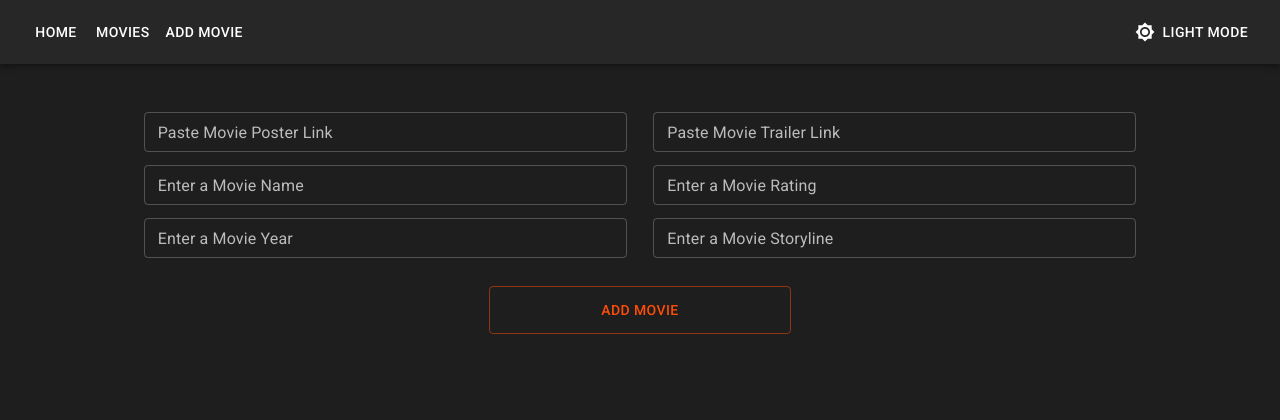
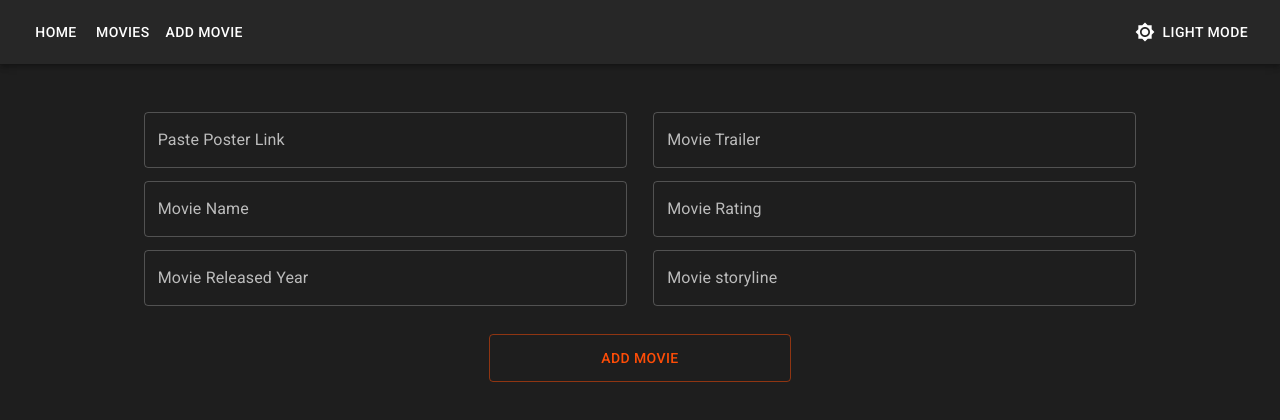
Before and after one commit to Vikii-5/movie-app-mui, a React (Create React App) app: page /add-movie in a window 1280 px wide. Shown: the top 420 px of the page. Built offline with nearby package versions, Linux system fonts and the light colour scheme; a web font is replaced by a local one.

Commit message:
Yup validation added

```diff
--- a/package.json
+++ b/package.json
@@ -11,11 +11,13 @@
     "@testing-library/jest-dom": "^5.16.1",
     "@testing-library/react": "^12.1.2",
     "@testing-library/user-event": "^13.5.0",
+    "formik": "^2.2.9",
     "react": "^17.0.2",
     "react-dom": "^17.0.2",
     "react-router-dom": "^5.3.0",
     "react-scripts": "5.0.0",
-    "web-vitals": "^2.1.2"
+    "web-vitals": "^2.1.2",
+    "yup": "^0.32.11"
   },
   "scripts": {
     "start": "react-scripts start",
--- a/src/AddMovie.js
+++ b/src/AddMovie.js
@@ -1,104 +1,159 @@
-import { useState, useEffect } from "react";
+import { useState } from "react";
 import { useHistory } from "react-router-dom";
 import { Button, TextField, Snackbar } from "@mui/material";
+import { useFormik } from "formik";
+import * as yup from "yup";
+
+export const formValidationSchema = yup.object({
+  poster: yup
+    .string()
+    .min(4, "Poster link must be minimum 4 characters long")
+    .required("Poster link is required"),
+  trailer: yup
+    .string()
+    .min(4, "Trailer link must be minimum 4 characters long")
+    .required("Trailer link is required"),
+  name: yup.string().required("Movie name is required"),
+  rating: yup
+    .number("Please enter a rating between 0 and 10")
+    .min(0, "Rating must be at least 0")
+    .max(10, "Rating must be at most 10")
+    .required("Rating is required"),
+  year: yup
+    .number("Please enter a movie released year")
+    .min(1950, "Year must be from 1950")
+    .max(2050, "Year must be before 2050")
+    .required("Movie released is required"),
+  storyline: yup
+    .string()
+    .min(20, "Summary must be at least 20 characters long")
+    .required("Summary is required"),
+
+});
 
 export function AddMovie() {
-
   const history = useHistory();
-  const [movieDetails, setMoviedetails] = useState([]);
-
-  const [poster, setPoster] = useState("");
-  const [name, setName] = useState("");
-  const [rating, setRating] = useState("");
-  const [year, setYear] = useState("");
-  const [storyline, setStoryline] = useState("");
-  const [trailer, setTrailer] = useState("");
   const [open, setOpen] = useState(false);
 
-  const newMovie = { poster, name, rating, year, storyline, trailer };
-
-  const addMovie = () => {
+  const { handleSubmit, handleBlur, handleChange, values, errors, touched } =
+    useFormik({
+      initialValues: {
+        poster: "",
+        trailer: "",
+        name: "",
+        rating: "",
+        year: "",
+        storyline: "",
+      },
+      validationSchema: formValidationSchema,
+      onSubmit: (newMovie) => {
+        console.log("onSubmit", newMovie);
         fetch("https://6197229daf46280017e7e453.mockapi.io/movie", {
           method: "POST",
-      headers: {"Content-Type": "application/json"},
-      body: JSON.stringify(newMovie)
-    })
-    .then(() => console.log(newMovie))
-  }
+          headers: { "Content-Type": "application/json" },
+          body: JSON.stringify(newMovie),
+        }).then(() => {
+          history.push("/movies");
+        });
+      },
+    });
 
   return (
     <section className="add-movie">
       <div className="input-container">
-        <div className="movie-inputs">
+        <form onSubmit={handleSubmit} className="movie-inputs">
+
             <TextField
-            id="outlined-basic"
-            label="Paste Movie Poster Link"
+              id="poster"
+              name="poster"
+              onBlur={handleBlur}
+              onChange={handleChange}
+              value={values.poster}
+              label="Paste Poster Link"
               variant="outlined"
-            size="small"
-            type="url"
-            value={poster}
-            onChange={(event) => setPoster(event.target.value)}
+              error={errors.poster && touched.poster}
+              helperText={errors.poster && touched.poster ? errors.poster : ""}
             />
 
             <TextField
-            id="outlined-basic"
-            label="Paste Movie Trailer Link"
+              id="trailer"
+              name="trailer"
+              onBlur={handleBlur}
+              onChange={handleChange}
+              value={values.trailer}
+              label="Movie Trailer"
               variant="outlined"
-            size="small"
-            type="url"
-            value={trailer}
-            onChange={(event) => setTrailer(event.target.value)}
+              error={errors.trailer && touched.trailer}
+              helperText={
+                errors.trailer && touched.trailer ? errors.trailer : ""
+              }
+              poster
             />
 
             <TextField
-            id="outlined-basic"
-            label="Enter a Movie Name"
+              id="name"
+              name="name"
+              onBlur={handleBlur}
+              onChange={handleChange}
+              value={values.name}
+              label="Movie Name"
               variant="outlined"
-            size="small"
-            type="text"
-            value={name}
-            onChange={(event) => setName(event.target.value)}
+              error={errors.name && touched.name}
+              helperText={errors.name && touched.name ? errors.name : ""}
             />
 
             <TextField
-            id="outlined-basic"
-            label="Enter a Movie Rating"
+              id="rating"
+              name="rating"
+              onBlur={handleBlur}
+              onChange={handleChange}
+              value={values.rating}
+              label="Movie Rating"
               variant="outlined"
-            size="small"
-            type="number"
-            value={rating}
-            onChange={(event) => setRating(event.target.value)}
-            min="1"
-            max="10"
+              error={errors.rating && touched.rating}
+              helperText={errors.rating && touched.rating ? errors.rating : ""}
             />
 
             <TextField
-            id="outlined-basic"
-            label="Enter a Movie Year"
+              id="year"
+              name="year"
+              onBlur={handleBlur}
+              onChange={handleChange}
+              value={values.year}
+              label="Movie Released Year"
               variant="outlined"
-            size="small"
-            type="number"
-            value={year}
-            onChange={(event) => setYear(event.target.value)}
-            min="1950"
-            max="2030"
+              error={errors.year && touched.year}
+              helperText={errors.year && touched.year ? errors.year : ""}
             />
 
             <TextField
-            id="outlined-basic"
-            label="Enter a Movie Storyline"
+              id="storyline"
+              name="storyline"
+              onBlur={handleBlur}
+              onChange={handleChange}
+              value={values.storyline}
+              label="Movie storyline"
               variant="outlined"
-            size="small"
-            type="text"
-            value={storyline}
-            onChange={(event) => setStoryline(event.target.value)}
-            maxLength="150"
+              error={errors.storyline && touched.storyline}
+              helperText={
+                errors.storyline && touched.storyline ? errors.storyline : ""
+              }
             />
 
             <div className="add-button">
               <Button
                 variant="outlined"
-              onClick={() => {addMovie(); setOpen(true); history.push("/movies")}}
+                type="submit"
+                // onClick={() => {
+
+                //   fetch("https://6197229daf46280017e7e453.mockapi.io/movie", {
+                //     method: "POST",
+                //     headers: { "Content-Type": "application/json" },
+                //     body: JSON.stringify(newMovie),
+                //   }).then(() => {
+                //     history.push("/movies");
+                //   });
+                // }}
                 // {() => {
                 //   setMoviedetails([
                 //     ...movieDetails,
@@ -119,7 +174,7 @@ export function AddMovie() {
                 onClose={() => setOpen(false)}
               />
             </div>
-        </div>
+          </form>
       </div>
     </section>
   );
--- a/src/App.js
+++ b/src/App.js
@@ -195,10 +195,7 @@ export default function App() {
             </Route>
 
             <Route path="/edit-movies/:id">
-              <EditMovies
-                movieDetails={movieDetails}
-                setMoviedetails={setMoviedetails}
-              />
+              <EditMovies />
             </Route>
 
             <Route path="**">
--- a/src/EditMovies.js
+++ b/src/EditMovies.js
@@ -1,22 +1,46 @@
-import { useState } from "react";
+import { useState, useEffect } from "react";
 import { useParams, useHistory } from "react-router-dom";
 import { Button } from "@mui/material";
 import { TextField, Snackbar } from "@mui/material";
+import { useFormik } from "formik";
+import { formValidationSchema } from "./AddMovie";
 
-export function EditMovies({ movieDetails, setMoviedetails }) {
-
+export function EditMovies() {
   //Getting the id details from the url using useParams hook
   const { id } = useParams();
-  const movies = movieDetails[id];
+  const [movie, setMovie] = useState(null);
 
+  const getMovie = () => {
+    fetch("https://6197229daf46280017e7e453.mockapi.io/movie/" + id, {
+      method: "GET",
+    })
+      .then((data) => data.json())
+      .then((mov) => setMovie(mov));
+  };
+
+  useEffect(getMovie, []);
+
+  return movie ? <EditMovieForm movie={movie} /> : "";
+}
+
+function EditMovieForm({ movie }) {
   const history = useHistory();
 
-  const [poster, setPoster] = useState(movies.poster);
-  const [name, setName] = useState(movies.name);
-  const [rating, setRating] = useState(movies.rating);
-  const [year, setYear] = useState(movies.year);
-  const [storyline, setStoryline] = useState(movies.storyline);
-  const [trailer, setTrailer] = useState(movies.trailer);
+  const { handleSubmit, handleBlur, handleChange, values, errors, touched } =
+    useFormik({
+      initialValues: movie,
+      validationSchema: formValidationSchema,
+      onSubmit: (updatedMovie) => {
+        console.log("onSubmit", updatedMovie);
+        fetch("https://6197229daf46280017e7e453.mockapi.io/movie/" + movie.id, {
+          method: "PUT",
+          headers: { "Content-Type": "application/json" },
+          body: JSON.stringify(updatedMovie),
+        }).then(() => {
+          history.push("/movies");
+        });
+      },
+    });
 
   //Snackbar initial state
   const [open, setOpen] = useState(false);
@@ -24,84 +48,104 @@ export function EditMovies({ movieDetails, setMoviedetails }) {
   return (
     <section className="edit-movie">
       <div className="input-container">
-        <div className="movie-inputs">
+        <form onSubmit={handleSubmit} className="movie-inputs">
           <TextField
-            id="outlined-basic"
-            label="Paste Movie Poster Link"
+            id="poster"
+            name="poster"
+            onBlur={handleBlur}
+            onChange={handleChange}
+            value={values.poster}
+            label="Paste Poster Link"
             variant="outlined"
-            size="small"
-            type="url"
-            defaultValue={poster}
-            onChange={(event) => setPoster(event.target.value)}
+            error={errors.poster && touched.poster}
+            helperText={errors.poster && touched.poster ? errors.poster : ""}
           />
 
           <TextField
-            id="outlined-basic"
-            label="Paste Movie Trailer Link"
+            id="trailer"
+            name="trailer"
+            onBlur={handleBlur}
+            onChange={handleChange}
+            value={values.trailer}
+            label="Movie Trailer"
             variant="outlined"
-            size="small"
-            type="url"
-            value={trailer}
-            onChange={(event) => setTrailer(event.target.value)}
+            error={errors.trailer && touched.trailer}
+            helperText={errors.trailer && touched.trailer ? errors.trailer : ""}
+            poster
           />
 
           <TextField
-            id="outlined-basic"
-            label="Enter a Movie Name"
+            id="name"
+            name="name"
+            onBlur={handleBlur}
+            onChange={handleChange}
+            value={values.name}
+            label="Movie Name"
             variant="outlined"
-            size="small"
-            type="text"
-            defaultValue={name}
-            onChange={(event) => setName(event.target.value)}
+            error={errors.name && touched.name}
+            helperText={errors.name && touched.name ? errors.name : ""}
           />
 
           <TextField
-            id="outlined-basic"
-            label="Enter a Movie Rating"
+            id="rating"
+            name="rating"
+            onBlur={handleBlur}
+            onChange={handleChange}
+            value={values.rating}
+            label="Movie Rating"
             variant="outlined"
-            size="small"
-            type="number"
-            defaultValue={rating}
-            onChange={(event) => setRating(event.target.value)}
-            min="1"
-            max="10"
+            error={errors.rating && touched.rating}
+            helperText={errors.rating && touched.rating ? errors.rating : ""}
           />
 
           <TextField
-            id="outlined-basic"
-            label="Enter a Movie Year"
+            id="year"
+            name="year"
+            onBlur={handleBlur}
+            onChange={handleChange}
+            value={values.year}
+            label="Movie Released Year"
             variant="outlined"
-            size="small"
-            type="text"
-            defaultValue={year}
-            onChange={(event) => setYear(event.target.value)}
-            min="1950"
-            max="2030"
+            error={errors.year && touched.year}
+            helperText={errors.year && touched.year ? errors.year : ""}
           />
 
           <TextField
-            id="outlined-basic"
-            label="Enter a Movie Storyline"
+            id="storyline"
+            name="storyline"
+            onBlur={handleBlur}
+            onChange={handleChange}
+            value={values.storyline}
+            label="Movie storyline"
             variant="outlined"
-            size="small"
-            type="text"
-            defaultValue={storyline}
-            onChange={(event) => setStoryline(event.target.value)}
-            maxLength="150"
+            error={errors.storyline && touched.storyline}
+            helperText={
+              errors.storyline && touched.storyline ? errors.storyline : ""
+            }
           />
 
           <div className="add-button">
             <Button
               variant="outlined"
-              onClick={() => {
-                //Updating the movie details to the movieDetails array
-                const updatedMovie = { poster, name, rating, year, storyline };
-                const updatedMovieDetails = [...movieDetails];
-                updatedMovieDetails[id] = updatedMovie;
-                setMoviedetails(updatedMovieDetails);
-                setOpen(true);
-                history.push("/movies");
-              }}
+              type="submit"
+              // onClick={() => {
+              //   const updatedMovie = { poster, name, rating, year, storyline, trailer };
+              //   fetch("https://6197229daf46280017e7e453.mockapi.io/movie/" + movie.id, {
+              //   method: "PUT",
+              //   headers: {"Content-Type": "application/json"},
+              //   body: JSON.stringify(updatedMovie)
+              //   })
+              //   .then(() => {history.push("/movies")})
+              // }}
+              // {() => {
+              //   //Updating the movie details to the movieDetails array
+              //   const updatedMovie = { poster, name, rating, year, storyline };
+              //   const updatedMovieDetails = [...movieDetails];
+              //   updatedMovieDetails[id] = updatedMovie;
+              //   setMoviedetails(updatedMovieDetails);
+              //   setOpen(true);
+              //   history.push("/movies");
+              // }}
             >
               Update Movie
             </Button>
@@ -114,7 +158,7 @@ export function EditMovies({ movieDetails, setMoviedetails }) {
               onClose={() => setOpen(false)}
             />
           </div>
-        </div>
+        </form>
       </div>
     </section>
   );
--- a/src/MovieDetails.js
+++ b/src/MovieDetails.js
@@ -7,18 +7,18 @@ export function MovieDetails() {
 
   const [movieDetails, setMoviedetails] = useState([]);
 
-  const getMovie = () => {
+  const getMovies = () => {
     fetch("https://6197229daf46280017e7e453.mockapi.io/movie", {method:"GET"})
     .then(data => data.json())
     .then(movie => setMoviedetails(movie))
   }
 
-  useEffect(getMovie, []);
+  useEffect(getMovies, []);
 
   const deleteMovie = (id) => {
     fetch("https://6197229daf46280017e7e453.mockapi.io/movie/" + id, {method:"DELETE"})
     .then(data => data.json())
-    .then(() => getMovie())
+    .then(() => getMovies())
   }
 
   return (
--- a/src/MovieInfo.js
+++ b/src/MovieInfo.js
@@ -9,13 +9,15 @@ export function MovieInfo() {
   const history = useHistory();
 
   const { id } = useParams();
-  const [movieDetails, setMoviedetails] = useState([]);
+  const [movie, setMovie] = useState({});
 
-  useEffect(() => {
+  const getMovie = () => {
     fetch("https://6197229daf46280017e7e453.mockapi.io/movie/" + id, {method:"GET"})
     .then(data => data.json())
-    .then(movie => setMoviedetails(movie))
-  }, [id]);
+    .then(movie => setMovie(movie))
+  }
+
+  useEffect(getMovie, []);
 
   return (
     <section className="movie-info">
@@ -24,7 +26,7 @@ export function MovieInfo() {
         <iframe
           width="100%"
           height="480"
-          src={movieDetails.trailer}
+          src={movie.trailer}
           title="YouTube video player"
           frameborder="0"
           allow="accelerometer; autoplay; clipboard-write; encrypted-media; gyroscope; picture-in-picture"
@@ -33,10 +35,10 @@ export function MovieInfo() {
 
         <div className="movie-info-container">
           <div className="movie-specs">
-            <h2>{movieDetails.name}</h2>
-            <h4> ⭐ {movieDetails.rating}</h4>
+            <h2>{movie.name}</h2>
+            <h4> ⭐ {movie.rating}</h4>
           </div>
-          <p> {movieDetails.storyline}</p>
+          <p> {movie.storyline}</p>
         </div>
 
         <Button onClick={() => history.goBack()} variant="outlined" startIcon={<ArrowBackIosIcon />}>
```
Also changed, not shown: 1 other file (tests, documents, lock files or other folders). Lines whose indentation alone changed are shown as unchanged.
